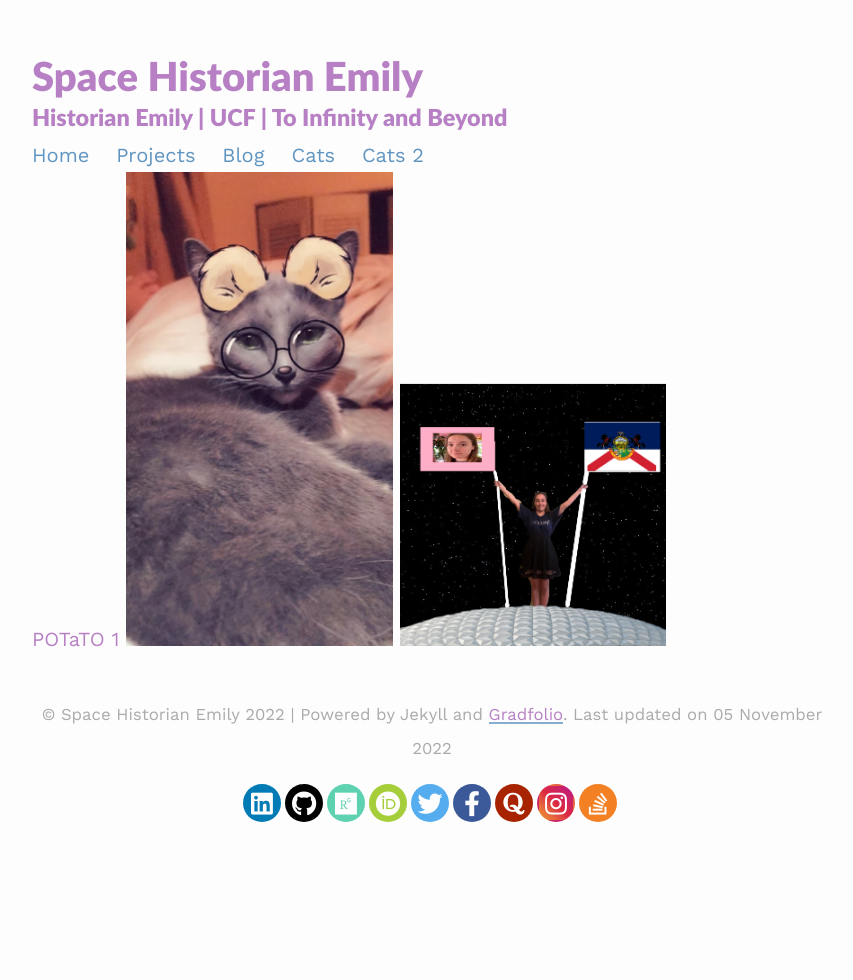
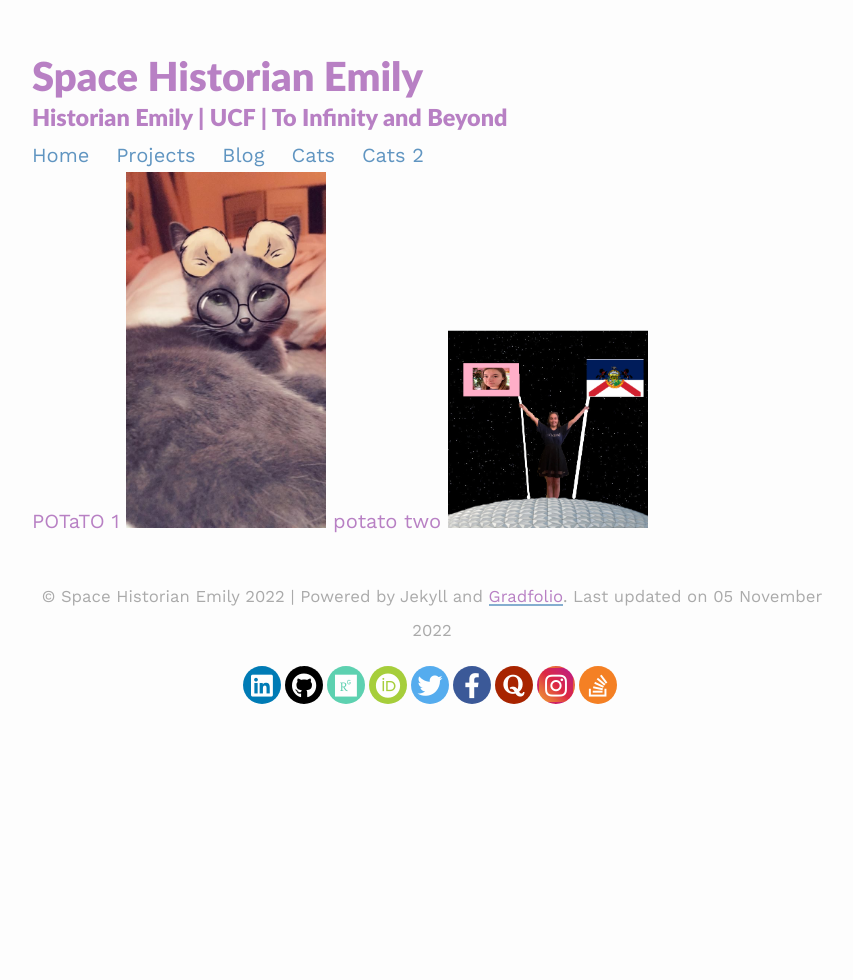
Before and after one commit to emilystrickland2/Historian, a Jekyll site: the page built from Project fix image/Cats 2.0.html, in a window 1280 px wide. Shown: the whole page, without its empty margins (208-1061 px from the left). Built offline with Jekyll 4.4.1, drawn with Linux system fonts in a browser that asks for light colours; nearby versions of some CDN libraries.

Commit message:
Update Cats 2.0.html

```diff
--- a/Project fix image/Cats 2.0.html
+++ b/Project fix image/Cats 2.0.html
@@ -7,6 +7,9 @@ title: Cats 2.0
 POTaTO 1
 
 
-<img src="/Historian/assets/images/starlight.jpg" width="33.33%">
+<img src="/Historian/assets/images/starlight.jpg" aglin= "left" width="200px">
 
-<img src="/Historian/assets/images/Selfie.png" width="33.33%">
+
+potato two
+
+<img src="/Historian/assets/images/Selfie.png" aglin= "left" width="200px">
```
